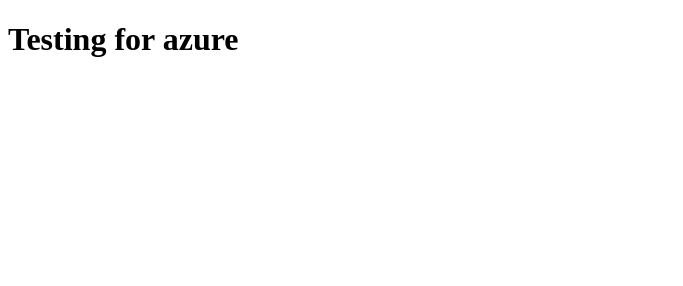
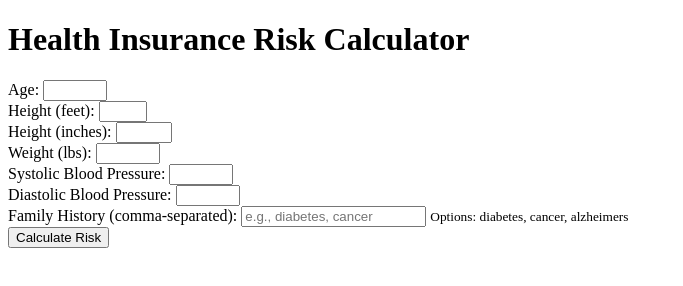
Before and after one commit to ElectricalSquirrels/health-insurance-calculator-client-side, a plain HTML site: page index.html in a window 1280 px wide. Shown: the whole page, without its empty margins (0-683 px from the left). Drawn offline with Linux system fonts and the light colour scheme; no server answers.

Commit message:
Added riskForm id and boxes to fill out the form

```diff
--- a/index.html
+++ b/index.html
@@ -3,11 +3,56 @@
 <head>
     <meta charset="UTF-8">
     <meta name="viewport" content="width=device-width, initial-scale=1.0">
-    <title>Health Insurance Calculator</title>
+    <title>Health Insurance Risk Calculator</title>
     <link rel="stylesheet" href="styles.css">
-    <script src="app.js" defer></script>
 </head>
 <body>
-    <h1>Testing for azure</h1>
+    <div class="container">
+        <h1>Health Insurance Risk Calculator</h1>
+
+        <form id="riskForm">
+            <div class="form-group">
+                <label for="age">Age:</label>
+                <input type="number" id="age" required min="1" max="120">
+            </div>
+
+            <div class="form-group">
+                <label for="heightFt">Height (feet):</label>
+                <input type="number" id="heightFt" required min="2" max="8">
+            </div>
+
+            <div class="form-group">
+                <label for="heightIn">Height (inches):</label>
+                <input type="number" id="heightIn" required min="0" max="11">
+            </div>
+
+            <div class="form-group">
+                <label for="weight">Weight (lbs):</label>
+                <input type="number" id="weight" required min="50" max="700">
+            </div>
+
+            <div class="form-group">
+                <label for="bpSys">Systolic Blood Pressure:</label>
+                <input type="number" id="bpSys" required min="70" max="250">
+            </div>
+
+            <div class="form-group">
+                <label for="bpDia">Diastolic Blood Pressure:</label>
+                <input type="number" id="bpDia" required min="40" max="150">
+            </div>
+
+            <div class="form-group">
+                <label for="familyHistory">Family History (comma-separated):</label>
+                <input type="text" id="familyHistory" placeholder="e.g., diabetes, cancer">
+                <small>Options: diabetes, cancer, alzheimers</small>
+            </div>
+
+            <button type="submit">Calculate Risk</button>
+        </form>
+
+        <div id="result"></div>
+    </div>
+
+    <script src="app.js"></script>
 </body>
 </html>
```
